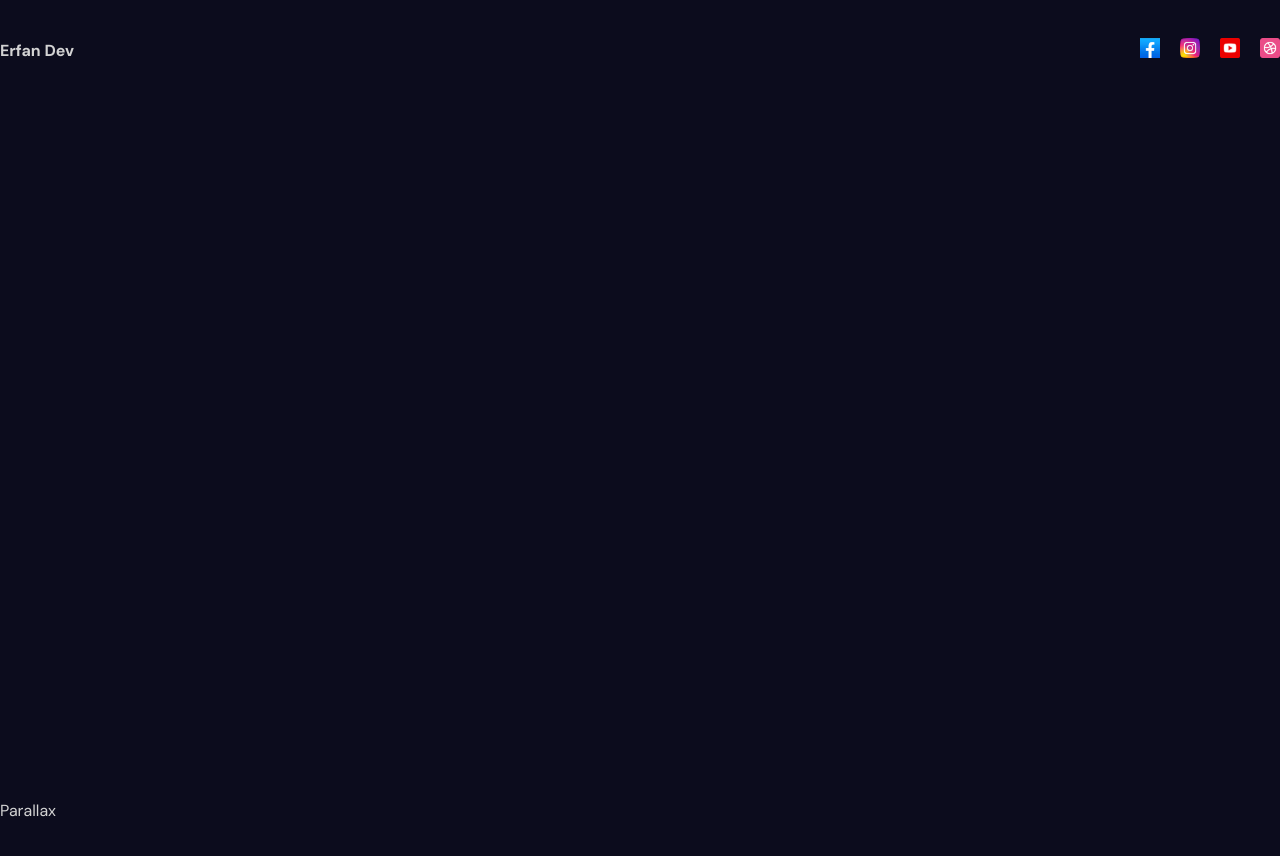
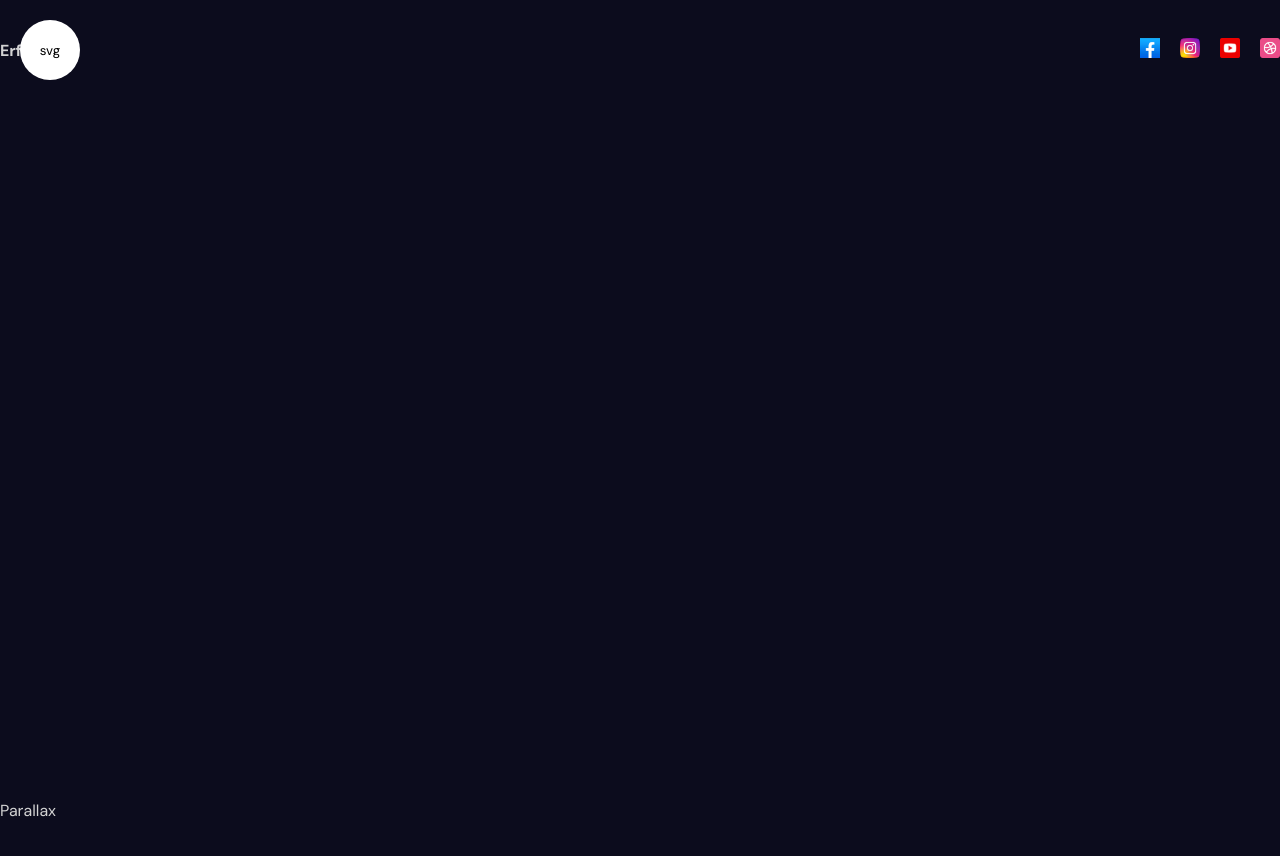
Before and after one commit to erfanheshmati/animated-portfolio-1, a React (Vite) app: page / in a window 1280 px wide. Shown: the top 856 px of the page. Built offline with nearby package versions, Linux system fonts and the light colour scheme.

Commit message:
sidebar animation

```diff
--- a/package.json
+++ b/package.json
@@ -10,6 +10,7 @@
     "preview": "vite preview"
   },
   "dependencies": {
+    "framer-motion": "^10.16.4",
     "react": "18.2.0",
     "react-dom": "18.2.0",
     "sass": "^1.68.0"
--- a/src/components/navbar/Navbar.jsx
+++ b/src/components/navbar/Navbar.jsx
@@ -1,11 +1,17 @@
+import Sidebar from "../sidebar/Sidebar"
 import "./navbar.scss"
+import { motion } from "framer-motion"
 
 export default function Navbar() {
     return (
         <div className="navbar">
             {/* Sidebar */}
+            <Sidebar />
+
             <div className="wrapper">
-                <span>Erfan Dev</span>
+                <motion.span initial={{ opacity: 0, scale: 0.5 }} animate={{ opacity: 1, scale: 1 }} transition={{ duration: 0.5 }}>
+                    Erfan Dev
+                </motion.span>
                 <div className="social">
                     <a href=""><img src="/facebook.png" alt="" /></a>
                     <a href=""><img src="/instagram.png" alt="" /></a>
--- /dev/null
+++ b/src/components/sidebar/Sidebar.jsx
@@ -0,0 +1,38 @@
+import "./sidebar.scss"
+import Links from "./links/Links"
+import ToggleButton from "./toggleButton/ToggleButton"
+import { useState } from "react"
+import { motion } from "framer-motion"
+
+export default function Sidebar() {
+    const [open, setOpen] = useState(false)
+
+    const variants = {
+        open: {
+            clipPath: "circle(1200px at 50px 50px)",
+            transition: {
+                type: "spring",
+                stiffness: 20,
+            }
+        },
+        closed: {
+            clipPath: "circle(30px at 50px 50px)",
+            transition: {
+                delay: 0.5,
+                type: "spring",
+                stiffness: 400,
+                damping: 40
+            }
+        }
+    }
+
+    return (
+        <motion.div className="sidebar" animate={open ? "open" : "closed"}>
+            <motion.div className="bg" variants={variants}>
+                <Links />
+            </motion.div>
+
+            <ToggleButton setOpen={setOpen} />
+        </motion.div>
+    )
+}
--- /dev/null
+++ b/src/components/sidebar/links/Links.jsx
@@ -0,0 +1,7 @@
+export default function Links() {
+    return (
+        <div className="links">
+            links
+        </div>
+    )
+}
--- /dev/null
+++ b/src/components/sidebar/sidebar.scss
@@ -0,0 +1,44 @@
+.sidebar {
+  display: flex;
+  flex-direction: column;
+  align-items: center;
+  justify-content: center;
+  background-color: white;
+  color: black;
+
+  .bg {
+    position: fixed;
+    top: 0;
+    left: 0;
+    bottom: 0;
+    width: 400px;
+    background: white;
+
+    .links {
+      position: absolute;
+      width: 100%;
+      height: 100%;
+      display: flex;
+      flex-direction: column;
+      align-items: center;
+      justify-content: center;
+      gap: 20px;
+
+      a {
+        font-size: 40px;
+      }
+    }
+  }
+
+  button {
+    width: 50px;
+    height: 50px;
+    border-radius: 50%;
+    position: fixed;
+    top: 25px;
+    left: 25px;
+    background-color: transparent;
+    border: none;
+    cursor: pointer;
+  }
+}
--- /dev/null
+++ b/src/components/sidebar/toggleButton/ToggleButton.jsx
@@ -0,0 +1,7 @@
+export default function ToggleButton({ setOpen }) {
+    return (
+        <button onClick={() => setOpen((prev) => !prev)}>
+            svg
+        </button>
+    )
+}
```
Also changed, not shown: 1 other file (tests, documents, lock files or other folders).
